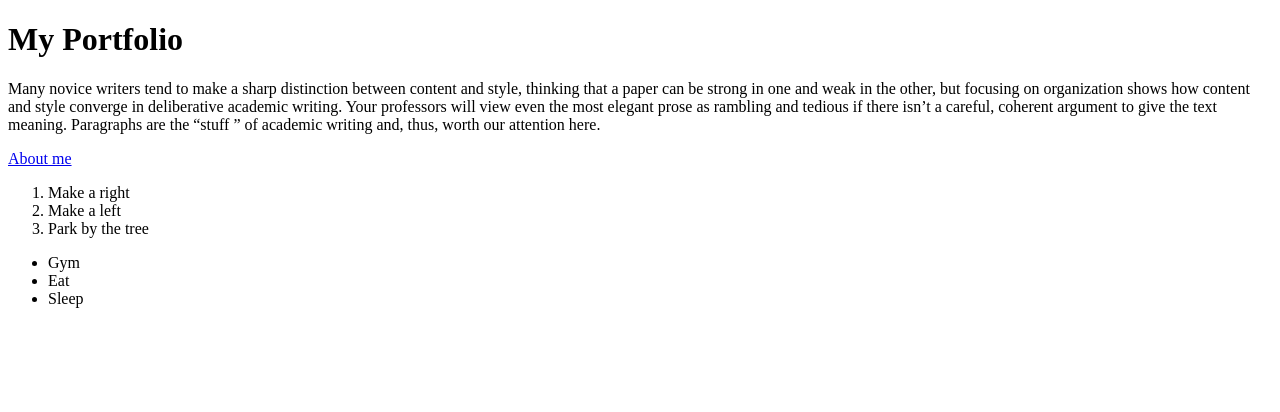
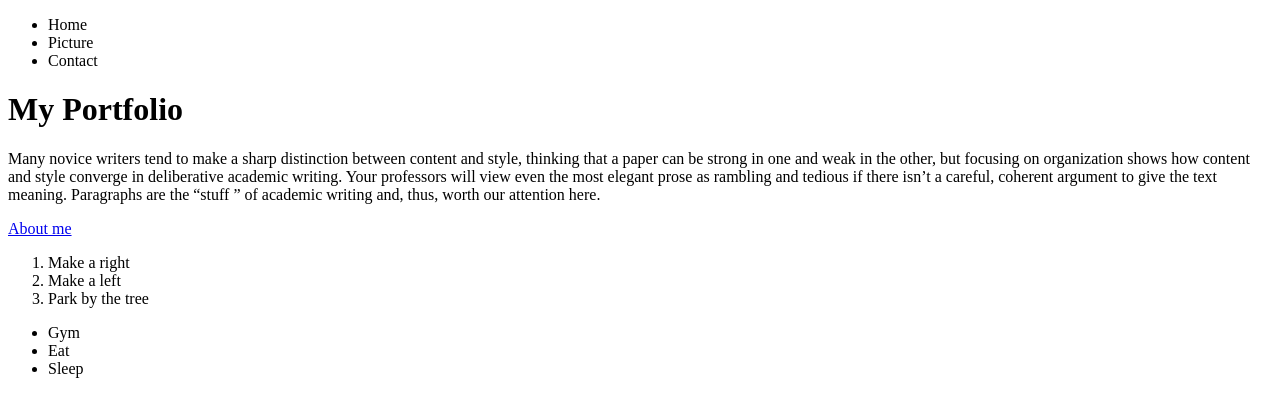
Before and after one commit to TheWillest/My-Portfolio, a plain HTML site: page index.html in a window 1280 px wide. Drawn offline with Linux system fonts and the light colour scheme.

Commit message:
added nav bar

```diff
--- a/index.html
+++ b/index.html
@@ -5,6 +5,13 @@
     <meta http-equiv="X-UA-Compatible" content="IE=edge">
     <meta name="viewport" content="width=device-width, initial-scale=1.0">
     <title>My Portfolio</title>
+    <nav>
+        <ul>
+            <li>Home</li>
+            <li>Picture</li>
+            <li>Contact</li>
+        </ul>
+    </nav>
 </head>
 <body>
     <h1>My Portfolio</h1>
```
